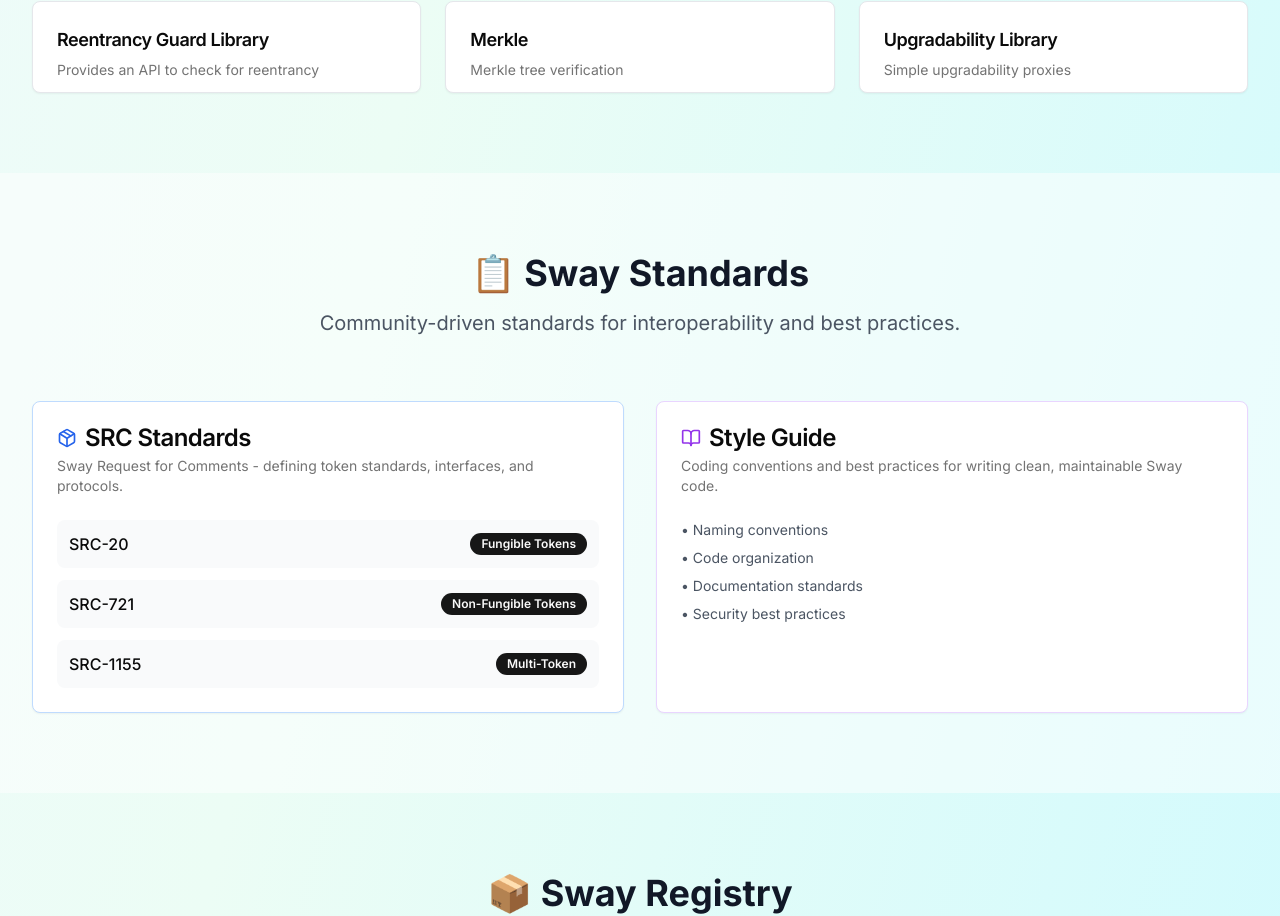
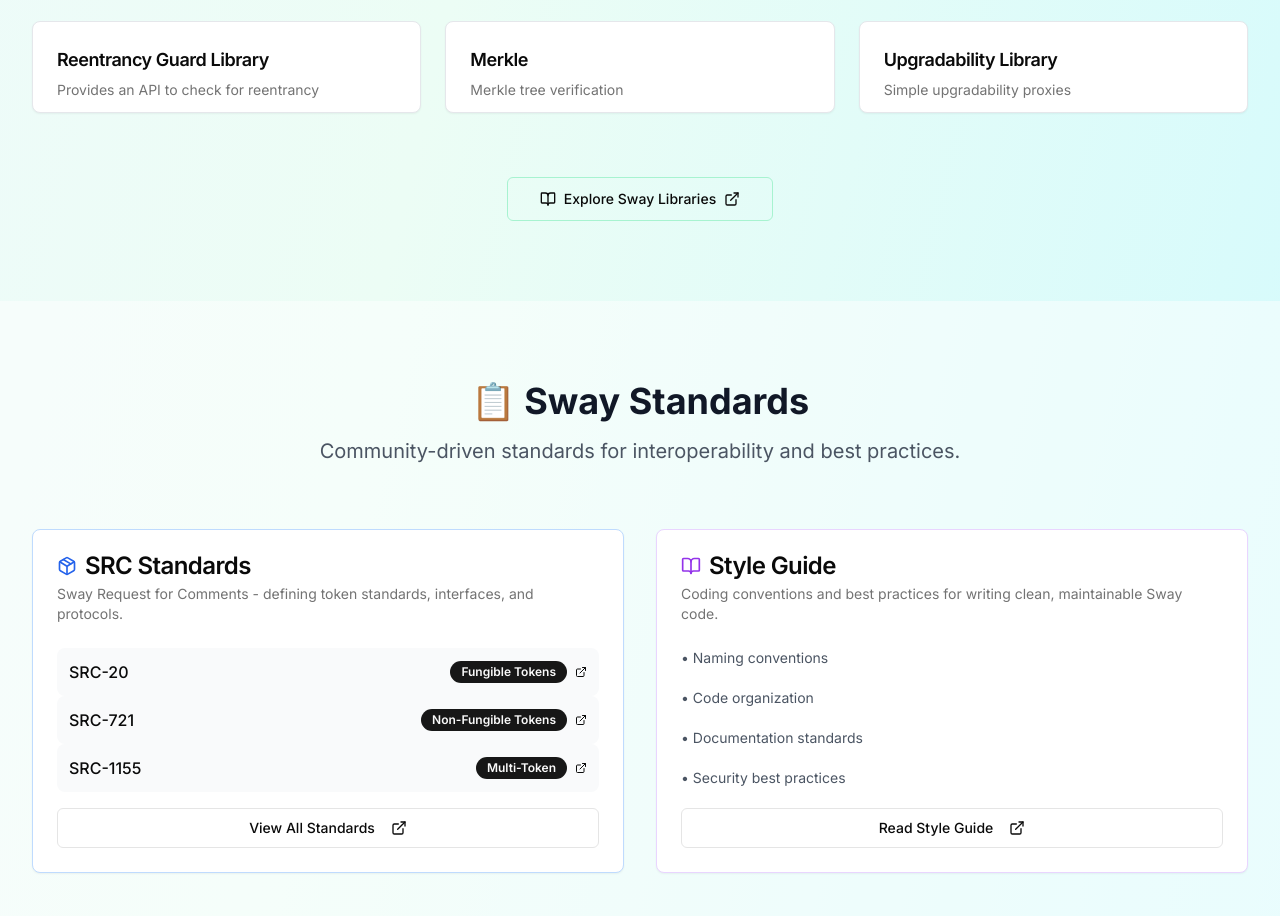
Before and after one commit to FuelLabs/swaylang, a Next.js app: page / in a window 1280 px wide. Shown: the part 3520-4436 px from the top of the page. Built offline with nearby package versions, Linux system fonts and the light colour scheme.

Commit message:
add sway standards and read style guide button

```diff
--- a/app/page.tsx
+++ b/app/page.tsx
@@ -388,6 +388,10 @@ impl SRC3 for Contract {
       console.error("Failed to copy text: ", err)
     }
   }
+
+  const scrollToTop = () => {
+    window.scrollTo({ top: 0, behavior: "smooth" })
+  }
   return (
     <div className="min-h-screen bg-gradient-to-br from-sky-50 via-emerald-50 to-cyan-100 relative">
       <div className="absolute top-0 right-0 w-64 h-64 bg-gradient-to-bl from-yellow-200/30 to-transparent rounded-full blur-3xl"></div>
@@ -396,7 +400,7 @@ impl SRC3 for Contract {
       <nav className="sticky top-0 z-50 bg-white/80 backdrop-blur-md border-b border-emerald-100">
         <div className="max-w-7xl mx-auto px-4 sm:px-6 lg:px-8">
           <div className="flex justify-between items-center h-16">
-            <div className="flex items-center space-x-2">
+            <div className="flex items-center space-x-2 cursor-pointer" onClick={scrollToTop}>
               <span className="text-2xl">🌴</span>
               <span className="text-xl font-bold bg-gradient-to-r from-emerald-600 to-teal-600 bg-clip-text text-transparent">
                 Sway
@@ -720,9 +724,9 @@ impl SRC3 for Contract {
             <Card className="border-emerald-200 hover:shadow-lg transition-shadow">
               <CardHeader>
                 <Shield className="h-8 w-8 text-emerald-600 mb-2" />
-                <CardTitle>Memory Safe</CardTitle>
+                <CardTitle>Type Safe</CardTitle>
                 <CardDescription>
-                  Built-in memory safety without garbage collection, inspired by Rust's ownership model.
+                  Expressive type system with generics, algebraic types, and compile-time safety checks such as the CEI pattern.
                 </CardDescription>
               </CardHeader>
             </Card>
@@ -842,6 +846,20 @@ impl SRC3 for Contract {
               </Card>
             ))}
           </div>
+          <div className="mt-16 text-center">
+            <Button size="lg" variant="outline" className="border-emerald-200 hover:bg-emerald-50 bg-transparent">
+              <Link
+                href="https://docs.fuel.network/docs/sway-libs/"
+                className="flex items-center"
+                target="_blank"
+                rel="noopener noreferrer"
+              >
+                <BookOpen className="mr-2 h-4 w-4" />
+                Explore Sway Libraries
+                <ExternalLink className="ml-2 h-4 w-4" />
+              </Link>
+            </Button>
+          </div>
         </div>
       </section>
 
@@ -868,18 +886,57 @@ impl SRC3 for Contract {
               </CardHeader>
               <CardContent>
                 <div className="space-y-3">
-                  <div className="flex justify-between items-center p-3 bg-gray-50 rounded-lg">
+                  <Link
+                    href="https://docs.fuel.network/docs/sway-standards/src-20-native-asset/"
+                    target="_blank"
+                    rel="noopener noreferrer"
+                  >
+                    <div className="flex justify-between items-center p-3 bg-gray-50 rounded-lg hover:bg-gray-100 transition-colors cursor-pointer">
                       <span className="font-medium">SRC-20</span>
+                      <div className="flex items-center gap-2">
                         <Badge>Fungible Tokens</Badge>
+                        <ExternalLink className="h-3 w-3" />
                       </div>
-                  <div className="flex justify-between items-center p-3 bg-gray-50 rounded-lg">
+                    </div>
+                  </Link>
+                  <Link
+                    href="https://docs.fuel.network/docs/sway-standards/src-721-non-fungible-token/"
+                    target="_blank"
+                    rel="noopener noreferrer"
+                  >
+                    <div className="flex justify-between items-center p-3 bg-gray-50 rounded-lg hover:bg-gray-100 transition-colors cursor-pointer">
                       <span className="font-medium">SRC-721</span>
+                      <div className="flex items-center gap-2">
                         <Badge>Non-Fungible Tokens</Badge>
+                        <ExternalLink className="h-3 w-3" />
                       </div>
-                  <div className="flex justify-between items-center p-3 bg-gray-50 rounded-lg">
+                    </div>
+                  </Link>
+                  <Link
+                    href="https://docs.fuel.network/docs/sway-standards/src-1155-multi-token/"
+                    target="_blank"
+                    rel="noopener noreferrer"
+                  >
+                    <div className="flex justify-between items-center p-3 bg-gray-50 rounded-lg hover:bg-gray-100 transition-colors cursor-pointer">
                       <span className="font-medium">SRC-1155</span>
+                      <div className="flex items-center gap-2">
                         <Badge>Multi-Token</Badge>
+                        <ExternalLink className="h-3 w-3" />
                       </div>
+                    </div>
+                  </Link>
+                </div>
+                <div className="mt-4">
+                  <Button variant="outline" className="w-full bg-transparent" asChild>
+                    <Link
+                      href="https://docs.fuel.network/docs/sway-standards/"
+                      target="_blank"
+                      rel="noopener noreferrer"
+                    >
+                      View All Standards
+                      <ExternalLink className="ml-2 h-4 w-4" />
+                    </Link>
+                  </Button>
                 </div>
               </CardContent>
             </Card>
@@ -895,11 +952,23 @@ impl SRC3 for Contract {
                 </CardDescription>
               </CardHeader>
               <CardContent>
-                <div className="space-y-2">
+                <div className="space-y-5 flex flex-col justify-between">
                   <div className="text-sm text-gray-600">• Naming conventions</div>
                   <div className="text-sm text-gray-600">• Code organization</div>
                   <div className="text-sm text-gray-600">• Documentation standards</div>
                   <div className="text-sm text-gray-600">• Security best practices</div>
+                </div>
+                <div className="mt-5">
+                  <Button variant="outline" className="w-full bg-transparent" asChild>
+                    <Link
+                      href="https://docs.fuel.network/docs/sway/reference/style_guide/"
+                      target="_blank"
+                      rel="noopener noreferrer"
+                    >
+                      Read Style Guide
+                      <ExternalLink className="ml-2 h-4 w-4" />
+                    </Link>
+                  </Button>
                 </div>
               </CardContent>
             </Card>
```
Lines whose indentation alone changed are shown as unchanged.
